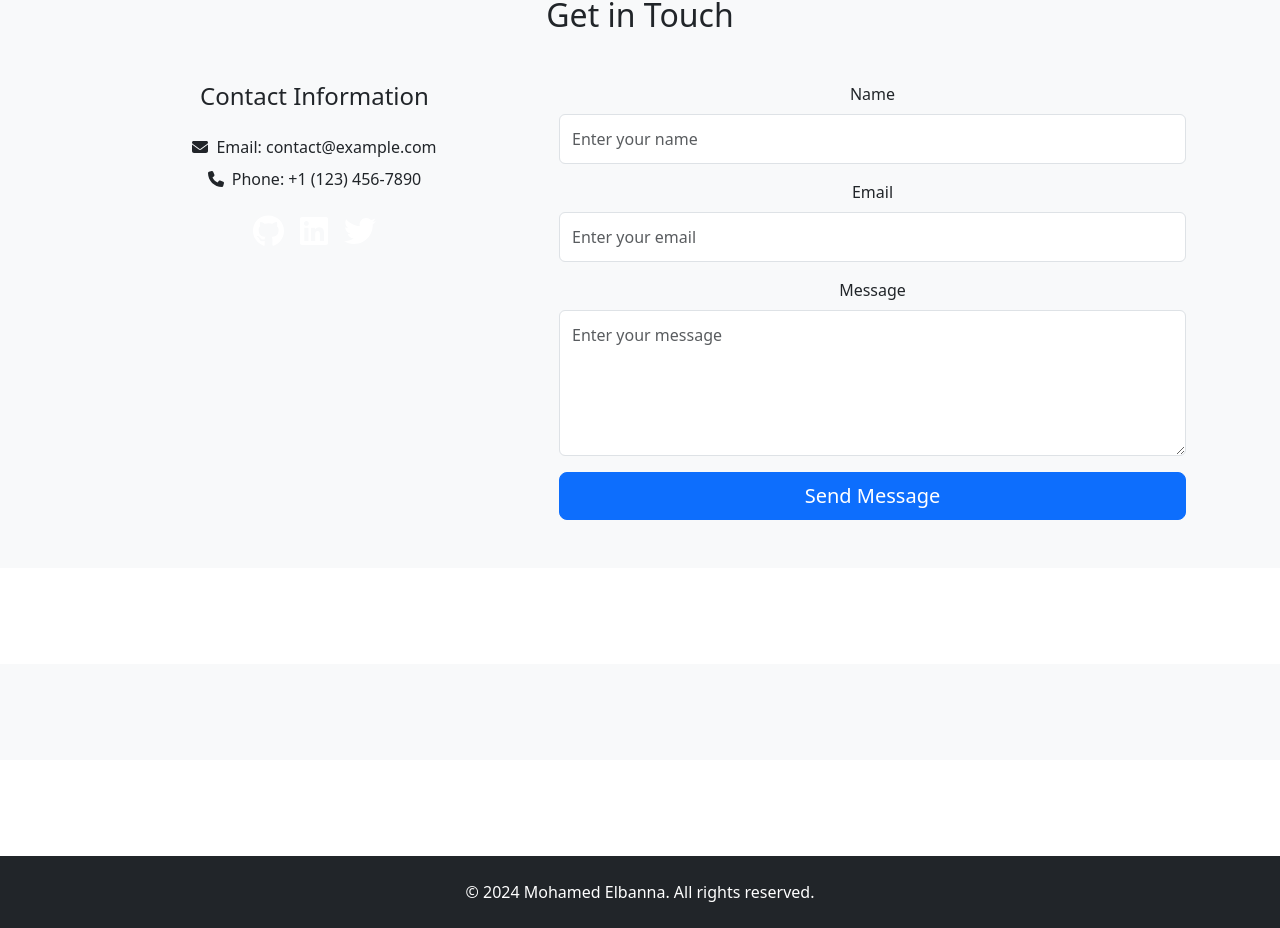
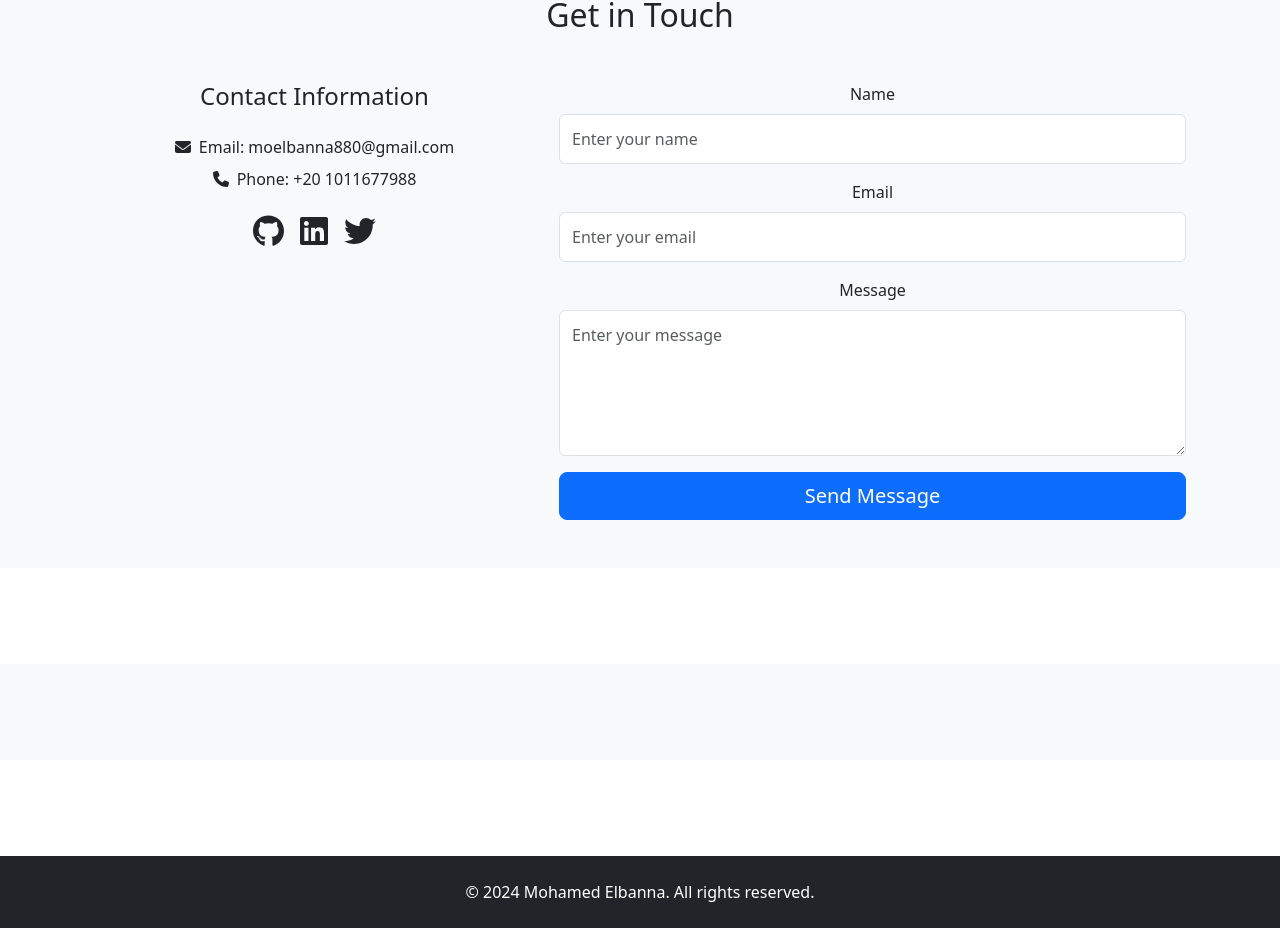
Before and after one commit to moelbanna-bot/modern-portfolio, a React (Vite) app: page / in a window 1280 px wide. Shown: the part 2755-3683 px from the top of the page. Built offline with nearby package versions, Linux system fonts and the light colour scheme.

Commit message:
changing icons to dark text class

```diff
--- a/src/components/Contact.tsx
+++ b/src/components/Contact.tsx
@@ -1,8 +1,12 @@
-import { motion } from 'framer-motion';
-import { Container, Row, Col, Form, Button } from 'react-bootstrap';
-import { FontAwesomeIcon } from '@fortawesome/react-fontawesome';
-import { faGithub, faLinkedin, faTwitter } from '@fortawesome/free-brands-svg-icons';
-import { faEnvelope, faPhone } from '@fortawesome/free-solid-svg-icons';
+import { motion } from "framer-motion";
+import { Container, Row, Col, Form, Button } from "react-bootstrap";
+import { FontAwesomeIcon } from "@fortawesome/react-fontawesome";
+import {
+  faGithub,
+  faLinkedin,
+  faTwitter,
+} from "@fortawesome/free-brands-svg-icons";
+import { faEnvelope, faPhone } from "@fortawesome/free-solid-svg-icons";
 
 const Contact = () => {
   const handleSubmit = (e: React.FormEvent) => {
@@ -29,21 +33,36 @@ const Contact = () => {
               <div className="mb-4">
                 <p className="mb-2">
                   <FontAwesomeIcon icon={faEnvelope} className="me-2" />
-                  Email: contact@example.com
+                  Email: moelbanna880@gmail.com
                 </p>
                 <p className="mb-2">
                   <FontAwesomeIcon icon={faPhone} className="me-2" />
-                  Phone: +1 (123) 456-7890
+                  Phone: +20 1011677988
                 </p>
               </div>
               <div className="social-links mb-4">
-                <a href="#" target="_blank" rel="noopener noreferrer" className="me-3">
+                <a
+                  href="#"
+                  target="_blank"
+                  rel="noopener noreferrer"
+                  className="me-3 text-dark"
+                >
                   <FontAwesomeIcon icon={faGithub} size="2x" />
                 </a>
-                <a href="#" target="_blank" rel="noopener noreferrer" className="me-3">
+                <a
+                  href="#"
+                  target="_blank"
+                  rel="noopener noreferrer"
+                  className="me-3 text-dark"
+                >
                   <FontAwesomeIcon icon={faLinkedin} size="2x" />
                 </a>
-                <a href="#" target="_blank" rel="noopener noreferrer">
+                <a
+                  href="#"
+                  target="_blank"
+                  rel="noopener noreferrer"
+                  className="text-dark"
+                >
                   <FontAwesomeIcon icon={faTwitter} size="2x" />
                 </a>
               </div>
```
